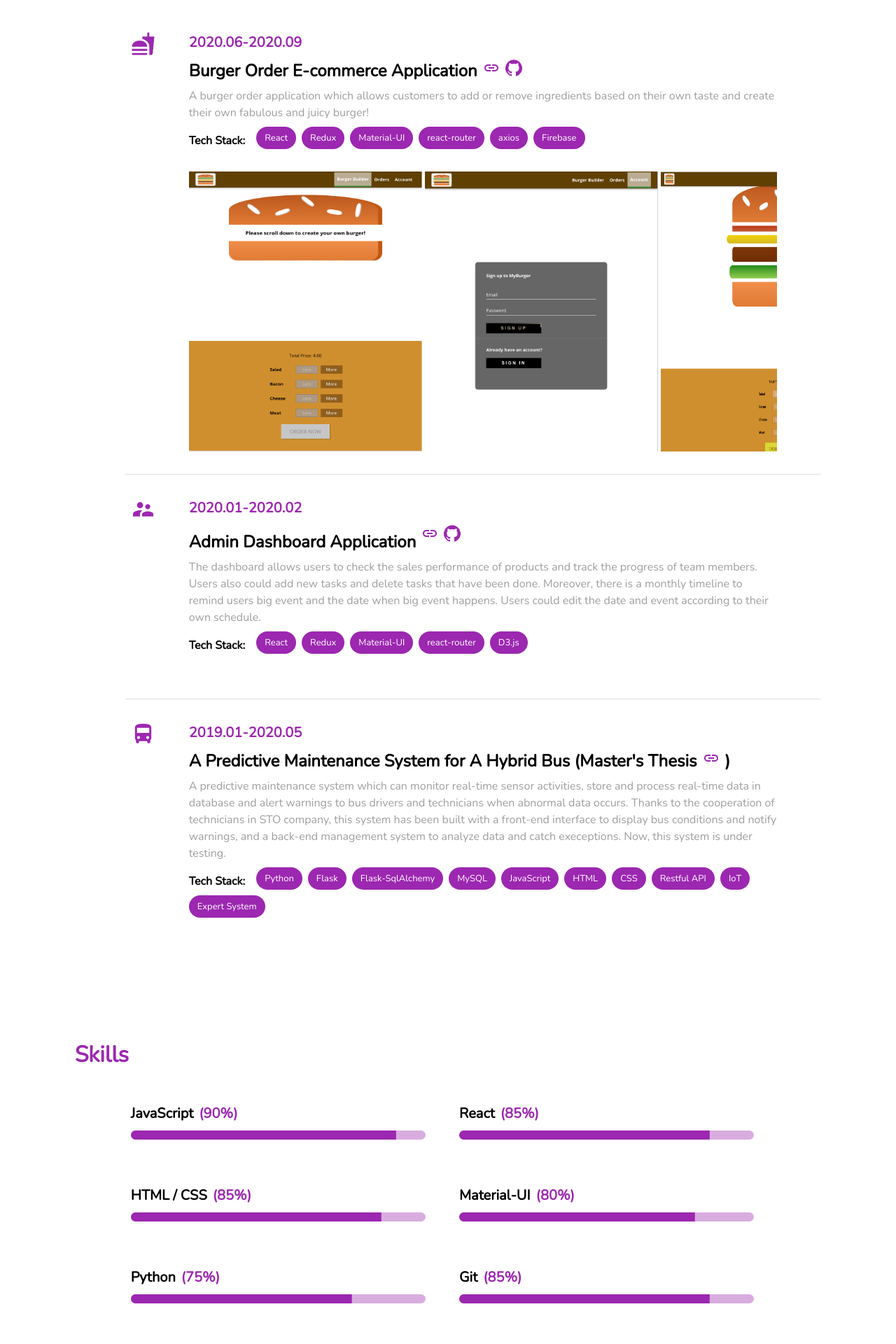
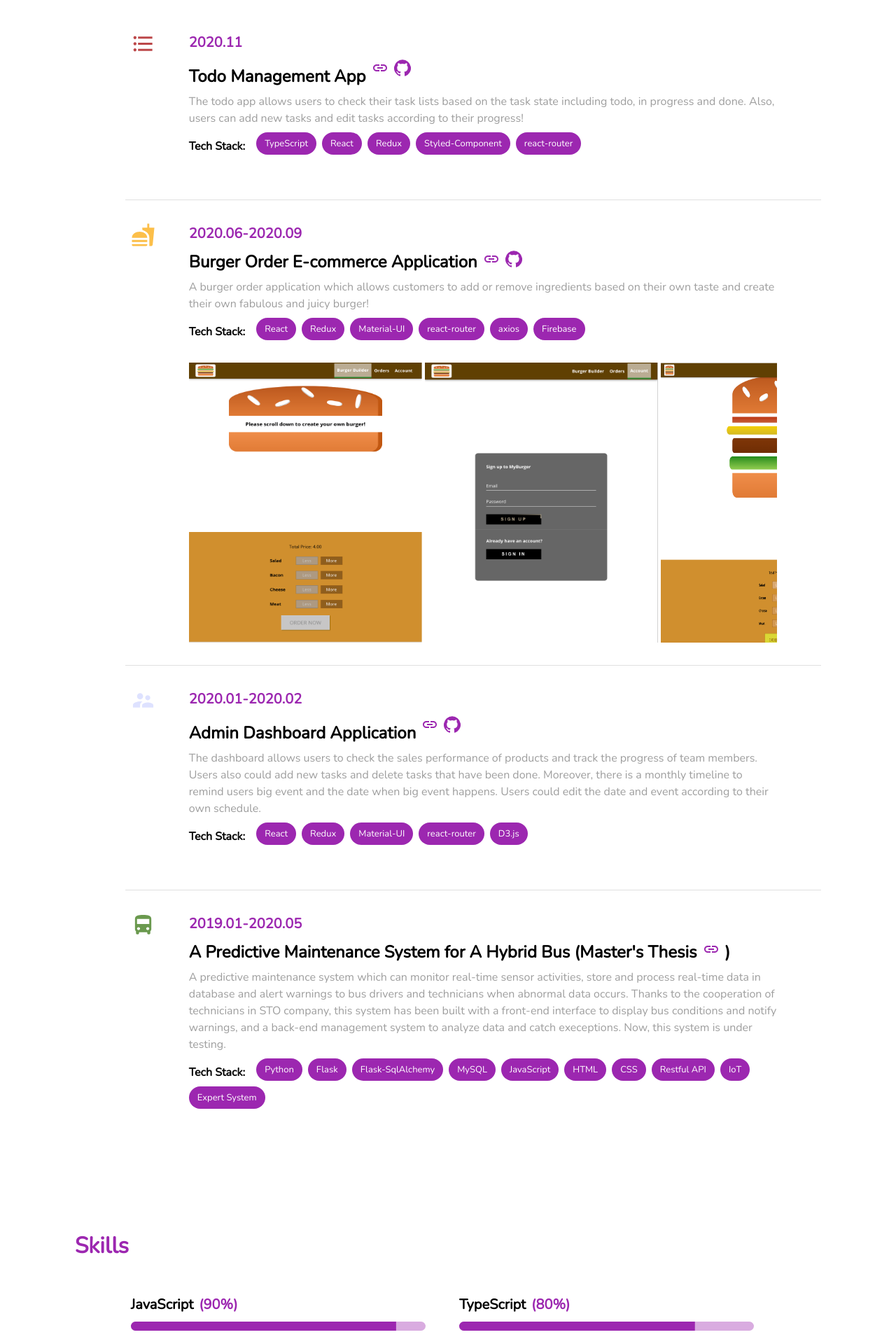
Before and after one commit to WendyChenj/My-Portfolio, a React (Create React App) app: page / in a window 1280 px wide. Shown: the part 2620-4540 px from the top of the page at 70% size. Built offline with nearby package versions, Linux system fonts and the light colour scheme.

Commit message:
add a new project and skill

```diff
--- a/src/components/Projects/Projects.js
+++ b/src/components/Projects/Projects.js
@@ -4,6 +4,7 @@ import { Divider, Typography, Chip, Link, Hidden } from '@material-ui/core';
 import FastfoodIcon from '@material-ui/icons/Fastfood';
 import DirectionsBusIcon from '@material-ui/icons/DirectionsBus';
 import SupervisorAccountIcon from '@material-ui/icons/SupervisorAccount';
+import FormatListBulletedIcon from '@material-ui/icons/FormatListBulleted';
 import LinkIcon from '@material-ui/icons/Link';
 import GitHubIcon from '@material-ui/icons/GitHub';
 import './Projects.css';
@@ -18,7 +19,47 @@ const Projects = () => {
 
                 <div className='project-item'>
                     <div className='project-item-icon'>
-                        <FastfoodIcon color='primary' fontSize='large'  />
+                        <FormatListBulletedIcon fontSize='large' style={{color: '#bc4749'}} />
+                    </div>
+                    <div className='project-images-title-container'>
+                        <Typography color='primary' variant='h6' style={{fontWeight: '800', paddingBottom: '8px'}}>2020.11</Typography>
+                        <div className='project-item-link'>
+                            <Typography variant='h5' style={{fontWeight: '800', paddingBottom: '8px'}}>
+                                Todo Management App
+                                <Link href='https://gifted-ptolemy-72f282.netlify.app' target='_blank' rel='noopener'>
+                                    <LinkIcon style={{paddingBottom: '8px', paddingLeft: '8px'}} />
+                                </Link>
+                                <Link href='https://github.com/WendyChenj/react-typescript' target='_blank' rel='noopener'>
+                                    <GitHubIcon style={{paddingBottom: '8px', paddingLeft: '8px'}} />
+                                </Link>
+                            </Typography>
+                        </div>
+
+                        <Typography color='secondary' style={{paddingBottom: '8px'}}>
+                            The todo app allows users to check their task lists based on the task state including todo, in progress and done.
+                            Also, users can add new tasks and edit tasks according to their progress!
+                        </Typography>
+                        <div className='project-item-tech-stack'>
+                            <Typography style={{fontWeight: '800', paddingRight: '16px'}}>Tech Stack: </Typography>
+                            {[ 'TypeScript', 'React', 'Redux', 'Styled-Component', 'react-router' ].map( tech => {
+                                return <Chip label={tech} color='primary' key={tech} className='project-item-tech-stack-item' />
+                            })}
+                        </div>
+
+                    </div>
+                </div>
+
+                <Hidden xsDown>
+                    <Divider variant='inset'/>
+                </Hidden>
+
+                <Hidden smUp>
+                    <Divider />
+                </Hidden>
+
+                <div className='project-item'>
+                    <div className='project-item-icon'>
+                        <FastfoodIcon fontSize='large' style={{ color: '#fcbf49'}} />
                     </div>
                     <div className='project-images-title-container'>
                         <Typography color='primary' variant='h6' style={{fontWeight: '800', paddingBottom: '8px'}}>2020.06-2020.09</Typography>
@@ -62,7 +103,7 @@ const Projects = () => {
 
                 <div className='project-item'>
                     <div className='project-item-icon'>
-                        <SupervisorAccountIcon color='primary' fontSize='large'  />
+                        <SupervisorAccountIcon fontSize='large' style={{color: '#dee2ff'}}  />
                     </div>
                     <div className='project-images-title-container'>
                         <Typography color='primary' variant='h6' style={{fontWeight: '800', paddingBottom: '8px'}}>2020.01-2020.02</Typography>
@@ -104,7 +145,7 @@ const Projects = () => {
 
                 <div className='project-item'>
                     <div className='project-item-icon'>
-                        <DirectionsBusIcon color='primary' fontSize='large'  />
+                        <DirectionsBusIcon color='primary' fontSize='large' style={{color: '#6a994e'}}  />
                     </div>
                     <div className='project-item-title'>
                         <Typography color='primary' variant='h6' style={{fontWeight: '800', paddingBottom: '8px'}}>2019.01-2020.05</Typography>
--- a/src/components/Skills/Skills.js
+++ b/src/components/Skills/Skills.js
@@ -24,15 +24,14 @@ const Skills = () => {
                     <Grid container >
                         <Grid item md={6} sm={6} xs={12}>
                             <Skill title='JavaScript' progress={ 90 } />
-                            <Skill title='HTML / CSS' progress={ 85 } />
-                            <Skill title='Python' progress={ 75 } />
-                            <Skill title='SQL' progress={ 80 } />
+                            <Skill title='React' progress={ 85 } />
+                            <Skill title='Python' progress={ 80 } />
+                            <Skill title='Git' progress={ 70 } />
                         </Grid>
                         <Grid item md={6} sm={6} xs={12}>
-                            <Skill title='React' progress={ 85 } />
-                            <Skill title='Material-UI' progress={ 80 } />
-                            <Skill title='Git' progress={ 85 } />
-                            <Skill title='Azure Environment' progress={ 70 } />
+                            <Skill title='TypeScript' progress={ 80 } />
+                            <Skill title='HTML / CSS' progress={ 85 } />
+                            <Skill title='SQL' progress={ 80 } />
                         </Grid>
                     </Grid>
                 </div>
```
